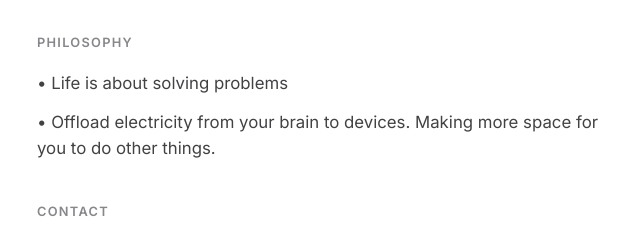
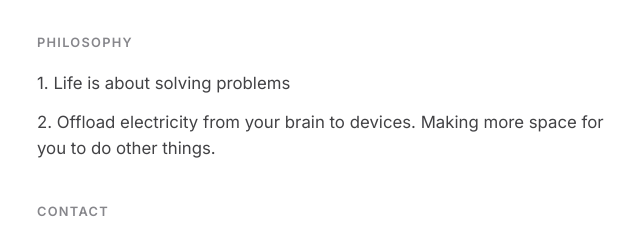
Before and after one commit to HyejinPark-hub/VibeCoder, a plain HTML site: page index.html in a window 1280 px wide. Shown: the part 334-570 px from the top of the page, 311-951 px from the left. Drawn offline with Linux system fonts and the light colour scheme.

Commit message:
refactor: Change 'Philosophy' section from a bullet list to a numbered list in index.html for improved clarity and emphasis on key points.

```diff
--- a/index.html
+++ b/index.html
@@ -152,10 +152,10 @@
 
       <div class="content">
         <span class="section-title">Philosophy</span>
-        <ul style="list-style: none; padding: 0; margin: 0;">
-          <li style="margin-bottom: 0.75rem; font-size: 1.05rem; color: #424245;">• Life is about solving problems</li>
-          <li style="font-size: 1.05rem; color: #424245;">• Offload electricity from your brain to devices. Making more space for you to do other things.</li>
-        </ul>
+        <ol style="list-style: none; padding: 0; margin: 0;">
+          <li style="margin-bottom: 0.75rem; font-size: 1.05rem; color: #424245;">1. Life is about solving problems</li>
+          <li style="font-size: 1.05rem; color: #424245;">2. Offload electricity from your brain to devices. Making more space for you to do other things.</li>
+        </ol>
 
         <span class="section-title" style="margin-top: 2.5rem;">Contact</span>
         <p><a href="mailto:vibecoder.company@gmail.com"
```
